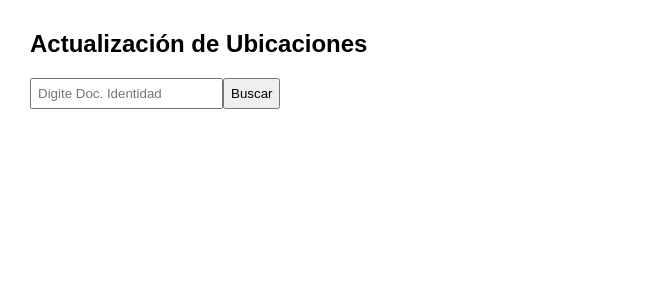
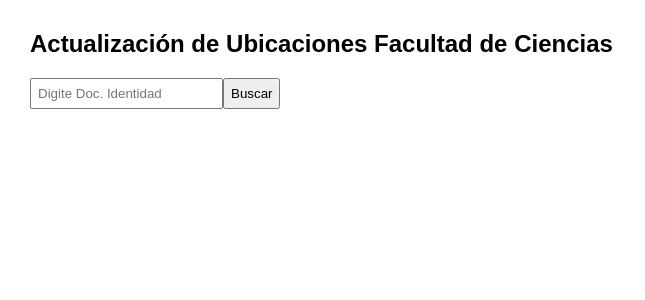
Before and after one commit to stivdiaz/ubicaciones-app, a Flask app: page / in a window 1280 px wide. Shown: the top 300 px of the page, without its empty margins (0-645 px from the left). Run offline with Flask 3, Linux system fonts and the light colour scheme.

Commit message:
Update index.html

```diff
--- a/templates/index.html
+++ b/templates/index.html
@@ -1,7 +1,7 @@
-<!doctype html><html><head><meta charset='utf-8'><title>Actualización</title>
+<!doctype html><html><head><meta charset='utf-8'><title>Actualización Ciencias</title>
 <style>body{font-family:Arial;margin:30px}table{border-collapse:collapse;width:100%;margin-top:15px}th,td{border:1px solid #ccc;padding:8px}button,input,select{padding:6px}</style>
 </head><body>
-<h2>Actualización de Ubicaciones</h2>
+<h2>Actualización de Ubicaciones Facultad de Ciencias</h2>
 <input id='doc' placeholder='Digite Doc. Identidad'><button onclick='buscar()'>Buscar</button>
 <table id='tbl'></table><br><button id='g' style='display:none' onclick='guardar()'>Guardar</button>
 <script>
```
